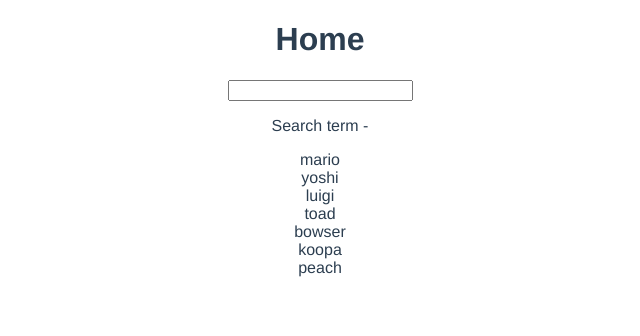
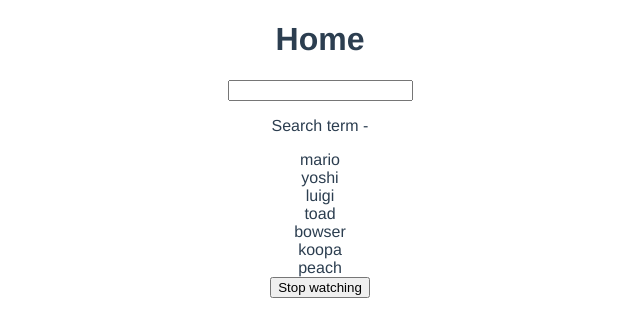
Before and after one commit to MaGo0506/Vue-Dojo-Blogs, a Vue app: page / in a window 1280 px wide. Shown: the top 336 px of the page, without its empty margins (320-960 px from the left). Built offline with nearby package versions, Linux system fonts and the light colour scheme.

Commit message:
watch & watchEffect

```diff
--- a/src/views/Home.vue
+++ b/src/views/Home.vue
@@ -4,6 +4,7 @@
     <input type="text" v-model="search">
     <p>Search term - {{ search }}</p>
     <div v-for="name in matchingNames" :key="name">{{ name }}</div>
+    <button @click="handleClick">Stop watching</button>
   </div>
 </template>
 
@@ -18,11 +19,11 @@
     const search = ref('')
     const names = ref([ 'mario', 'yoshi', 'luigi', 'toad', 'bowser', 'koopa', 'peach' ])
 
-    watch(search, () => {
+    const stopWatch = watch(search, () => {
       console.log('watch function ran');
     })
 
-    watchEffect(() => {
+    const stopEffect = watchEffect(() => {
       console.log('watchEffect function ran', search.value);
     })
 
@@ -30,7 +31,12 @@
       return names.value.filter((name) => name.includes(search.value))
     })
 
-    return { names, search, matchingNames };
+    const handleClick = () => {
+      stopWatch()
+      stopEffect()
+    }
+
+    return { names, search, matchingNames, handleClick };
   }
 }
 </script>
```
